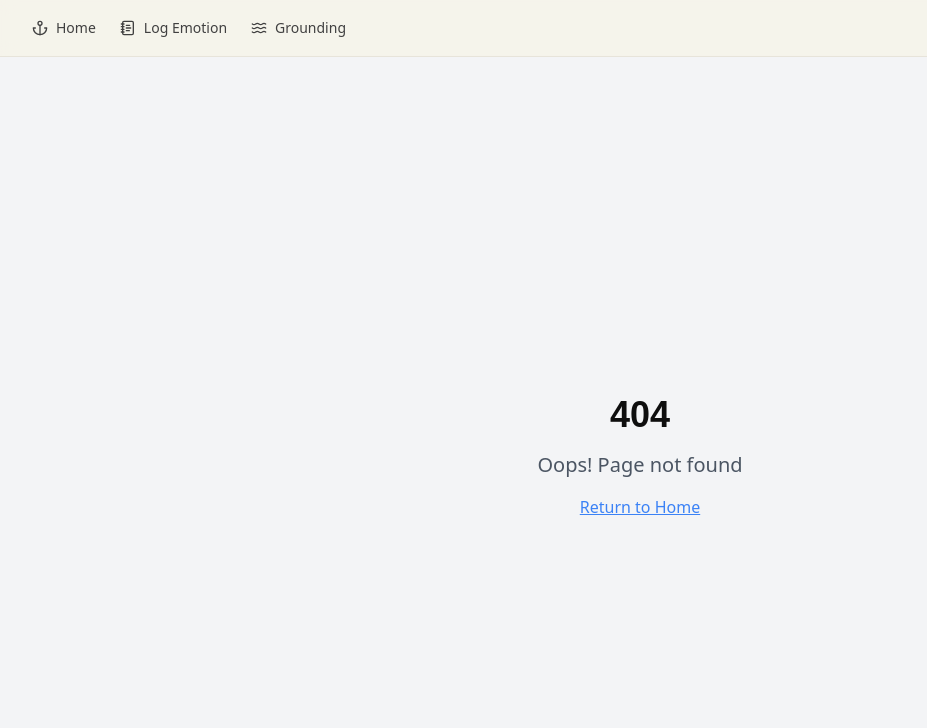
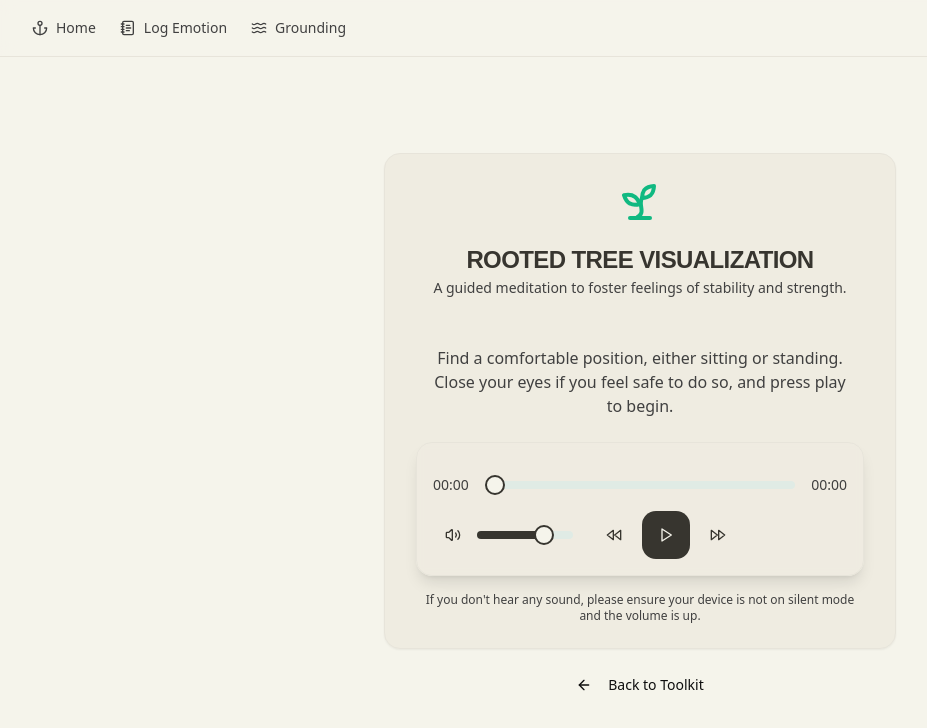
Before and after one commit to TeddyJubu/Calmtude, a React (Vite) app: page /tools/rooted-tree-visualization in a window 1280 px wide. Before the commit this address had no page. Shown: the top 728 px of the page, without its empty margins (0-927 px from the left). Built offline with nearby package versions, Linux system fonts and the light colour scheme; a web font is replaced by a local one.

Commit message:
Add audio and safe place journey
Implement audio player and safe place journey functionality within the "Visualization & Mental Imagery" category.

```diff
--- a/src/App.tsx
+++ b/src/App.tsx
@@ -16,6 +16,7 @@ import AnchorStatementsPage from "./pages/tools/AnchorStatementsPage";
 import MindfulObservationPage from "./pages/tools/MindfulObservationPage";
 import CognitiveShufflePage from "./pages/tools/CognitiveShufflePage";
 import FactualReframePage from "./pages/tools/FactualReframePage";
+import RootedTreeVisualizationPage from "./pages/tools/RootedTreeVisualizationPage";
 import AuthPage from "./pages/AuthPage";
 
 const queryClient = new QueryClient();
@@ -40,6 +41,7 @@ const App = () => (
               <Route path="/tools/mindful-observation" element={<MindfulObservationPage />} />
               <Route path="/tools/cognitive-shuffle" element={<CognitiveShufflePage />} />
               <Route path="/tools/factual-reframe" element={<FactualReframePage />} />
+              <Route path="/tools/rooted-tree-visualization" element={<RootedTreeVisualizationPage />} />
               <Route path="/auth" element={<AuthPage />} />
               <Route path="*" element={<NotFound />} />
             </Routes>
--- /dev/null
+++ b/src/components/AudioPlayer.tsx
@@ -0,0 +1,150 @@
+
+import { useState, useRef, useEffect, useCallback } from 'react';
+import { Play, Pause, Volume2, VolumeX, Rewind, FastForward } from 'lucide-react';
+import { Button } from '@/components/ui/button';
+import { Slider } from '@/components/ui/slider';
+
+interface AudioPlayerProps {
+  audioSrc: string;
+}
+
+const formatTime = (time: number) => {
+    if (isNaN(time) || time === 0) return '00:00';
+    const minutes = Math.floor(time / 60);
+    const seconds = Math.floor(time % 60);
+    return `${minutes.toString().padStart(2, '0')}:${seconds.toString().padStart(2, '0')}`;
+};
+
+export const AudioPlayer = ({ audioSrc }: AudioPlayerProps) => {
+  const audioRef = useRef<HTMLAudioElement>(null);
+  const [isPlaying, setIsPlaying] = useState(false);
+  const [duration, setDuration] = useState(0);
+  const [currentTime, setCurrentTime] = useState(0);
+  const [volume, setVolume] = useState(0.75);
+  const [isMuted, setIsMuted] = useState(false);
+
+  const handleLoadedMetadata = () => {
+    if (audioRef.current) {
+      setDuration(audioRef.current.duration);
+      audioRef.current.volume = volume;
+    }
+  };
+
+  const handleTimeUpdate = () => {
+    if (audioRef.current) {
+      setCurrentTime(audioRef.current.currentTime);
+    }
+  };
+
+  const handleAudioEnded = () => {
+    setIsPlaying(false);
+    if(audioRef.current) {
+      audioRef.current.currentTime = 0;
+    }
+  };
+
+  useEffect(() => {
+    const audio = audioRef.current;
+    if (audio) {
+      audio.addEventListener('loadedmetadata', handleLoadedMetadata);
+      audio.addEventListener('timeupdate', handleTimeUpdate);
+      audio.addEventListener('ended', handleAudioEnded);
+
+      return () => {
+        audio.removeEventListener('loadedmetadata', handleLoadedMetadata);
+        audio.removeEventListener('timeupdate', handleTimeUpdate);
+        audio.removeEventListener('ended', handleAudioEnded);
+      };
+    }
+  }, [audioRef]);
+
+  const togglePlayPause = useCallback(() => {
+    if (audioRef.current) {
+      if (isPlaying) {
+        audioRef.current.pause();
+      } else {
+        audioRef.current.play();
+      }
+      setIsPlaying(!isPlaying);
+    }
+  }, [isPlaying]);
+
+  const handleTimeSeek = (value: number[]) => {
+    if (audioRef.current) {
+      audioRef.current.currentTime = value[0];
+      setCurrentTime(value[0]);
+    }
+  };
+
+  const handleVolumeChange = (value: number[]) => {
+    const newVolume = value[0];
+    if (audioRef.current) {
+        audioRef.current.volume = newVolume;
+    }
+    setVolume(newVolume);
+    if (newVolume > 0 && isMuted) {
+        setIsMuted(false);
+        if(audioRef.current) audioRef.current.muted = false;
+    }
+  };
+
+  const toggleMute = () => {
+    if (audioRef.current) {
+      audioRef.current.muted = !isMuted;
+      setIsMuted(!isMuted);
+    }
+  };
+
+  const handleSeek = (seconds: number) => {
+      if (audioRef.current) {
+          audioRef.current.currentTime = Math.max(0, Math.min(duration, currentTime + seconds));
+      }
+  }
+
+  return (
+    <div className="w-full max-w-md rounded-lg bg-card/80 backdrop-blur-sm border p-4 space-y-4 shadow-lg">
+        <audio ref={audioRef} src={audioSrc} preload="metadata"></audio>
+
+        <div className="flex items-center gap-4">
+            <span className="text-sm text-muted-foreground w-12 text-center">{formatTime(currentTime)}</span>
+            <Slider
+                value={[currentTime]}
+                max={duration || 1}
+                step={1}
+                onValueChange={handleTimeSeek}
+                className="w-full"
+                aria-label="Audio progress"
+            />
+            <span className="text-sm text-muted-foreground w-12 text-center">{formatTime(duration)}</span>
+        </div>
+
+        <div className="flex items-center justify-between">
+            <div className="flex items-center gap-1">
+                <Button onClick={toggleMute} variant="ghost" size="icon" aria-label={isMuted ? "Unmute" : "Mute"}>
+                    {isMuted || volume === 0 ? <VolumeX /> : <Volume2 />}
+                </Button>
+                <Slider
+                    value={[isMuted ? 0 : volume]}
+                    max={1}
+                    step={0.05}
+                    onValueChange={handleVolumeChange}
+                    className="w-24"
+                    aria-label="Volume control"
+                />
+            </div>
+            <div className="flex items-center justify-center gap-2">
+                 <Button variant="ghost" size="icon" onClick={() => handleSeek(-10)} aria-label="Rewind 10 seconds">
+                    <Rewind />
+                </Button>
+                <Button variant="default" size="icon" className="h-12 w-12" onClick={togglePlayPause} aria-label={isPlaying ? "Pause" : "Play"}>
+                    {isPlaying ? <Pause className="h-6 w-6" /> : <Play className="h-6 w-6" />}
+                </Button>
+                <Button variant="ghost" size="icon" onClick={() => handleSeek(10)} aria-label="Fast-forward 10 seconds">
+                    <FastForward />
+                </Button>
+            </div>
+             <div className="w-[88px]"></div> {/* Spacer to balance layout */}
+        </div>
+    </div>
+  );
+};
--- /dev/null
+++ b/src/components/RootedTreeVisualization.tsx
@@ -0,0 +1,35 @@
+
+import { Link } from 'react-router-dom';
+import { Card, CardContent, CardHeader, CardTitle, CardDescription } from '@/components/ui/card';
+import { Button } from '@/components/ui/button';
+import { ArrowLeft, Sprout } from 'lucide-react';
+import { AudioPlayer } from './AudioPlayer';
+
+export function RootedTreeVisualization() {
+  return (
+    <div className="flex flex-col gap-4 w-full max-w-lg items-center">
+      <Card className="w-full animate-fade-in">
+        <CardHeader className="text-center items-center">
+          <Sprout className="h-12 w-12 text-emerald-500 mb-4" />
+          <CardTitle>Rooted Tree Visualization</CardTitle>
+          <CardDescription>A guided meditation to foster feelings of stability and strength.</CardDescription>
+        </CardHeader>
+        <CardContent className="pt-6 flex flex-col items-center">
+          <p className="text-muted-foreground mb-6 text-center px-4">
+            Find a comfortable position, either sitting or standing. Close your eyes if you feel safe to do so, and press play to begin.
+          </p>
+          <AudioPlayer audioSrc="/audio/rooted-tree.mp3" />
+          <p className="text-xs text-muted-foreground mt-4 text-center px-4">
+            If you don't hear any sound, please ensure your device is not on silent mode and the volume is up.
+          </p>
+        </CardContent>
+      </Card>
+      <Button variant="ghost" asChild>
+        <Link to="/grounding-tool">
+          <ArrowLeft className="mr-2 h-4 w-4" />
+          Back to Toolkit
+        </Link>
+      </Button>
+    </div>
+  );
+}
--- a/src/pages/GroundingTool.tsx
+++ b/src/pages/GroundingTool.tsx
@@ -1,7 +1,7 @@
 import { Link } from "react-router-dom";
 import { Card, CardHeader, CardTitle, CardDescription, CardFooter } from "@/components/ui/card";
 import { Badge } from "@/components/ui/badge";
-import { Eye, Wind, User, BrainCircuit, Anchor, ScanEye, Scale, BarChart3, Sprout, Home } from "lucide-react";
+import { Eye, Wind, User, BrainCircuit, Anchor, ScanEye, Scale, BarChart3, Sprout, Home, Clock } from "lucide-react";
 import { cn } from "@/lib/utils";
 
 const toolCategories = [
@@ -95,7 +95,8 @@ const toolCategories = [
         description: "A guided meditation to foster feelings of stability and strength.",
         href: "/tools/rooted-tree-visualization",
         icon: Sprout,
-        enabled: false,
+        enabled: true,
+        duration: "7 min",
         difficulty: "Easy",
       },
       {
@@ -104,6 +105,7 @@ const toolCategories = [
         href: "/tools/safe-place-journey",
         icon: Home,
         enabled: false,
+        duration: "10 min",
         difficulty: "Medium",
       },
     ],
@@ -140,7 +142,13 @@ const GroundingToolPage = () => {
                         <CardTitle className="text-xl">{tool.title}</CardTitle>
                         <CardDescription className="mt-2">{tool.description}</CardDescription>
                       </CardHeader>
-                      <CardFooter className="pt-4 flex items-center gap-2">
+                      <CardFooter className="pt-4 flex items-center gap-2 flex-wrap">
+                        {tool.duration && (
+                            <Badge variant="outline" className="font-normal">
+                               <Clock className="mr-1.5 h-3 w-3" />
+                              {tool.duration}
+                            </Badge>
+                        )}
                         <Badge variant="outline" className="font-normal">
                            <BarChart3 className="mr-1.5 h-3 w-3" />
                           {tool.difficulty}
--- /dev/null
+++ b/src/pages/tools/RootedTreeVisualizationPage.tsx
@@ -0,0 +1,12 @@
+
+import { RootedTreeVisualization } from '@/components/RootedTreeVisualization';
+
+const RootedTreeVisualizationPage = () => {
+  return (
+    <div className="flex-grow flex items-center justify-center p-4 sm:p-6">
+      <RootedTreeVisualization />
+    </div>
+  );
+};
+
+export default RootedTreeVisualizationPage;
```
